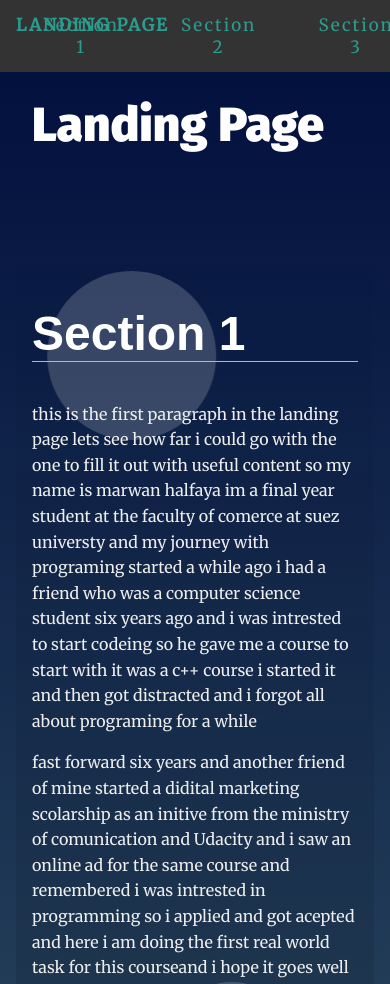
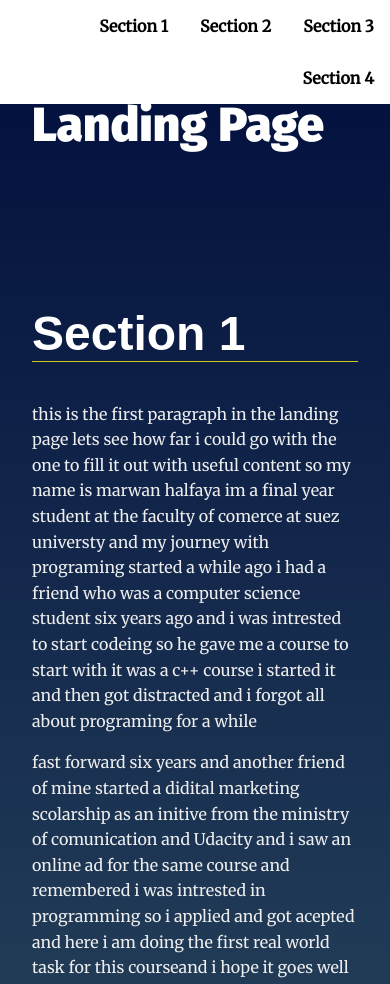
Before and after one commit to marwanhalfaya/landing_page, a plain HTML site: page index.html in a window 390 px wide. Shown: the top 984 px of the page. Drawn offline with Linux system fonts and the light colour scheme.

Commit message:
last update

```diff
--- a/css/styles.css
+++ b/css/styles.css
@@ -221,72 +221,3 @@ section.your-active-class .landing__container::after {
 		           rotate(-360deg);
 	}
 }
-header .page__header{
-    position: fixed;
-        top: 0;
-        left: 0;
-        width: 100%;
-        display: flex;
-        flex-wrap: wrap;
-        justify-content: space-between;
-        align-items: left;
-        transition: 0.6s;
-        padding: 1px
-        1px; z-index: 100000;
-        background-color: #264653;
-}
-header .landingpage{
-    position: relative;
-    font-weight: 700;
-    color: #fff;
-    text-decoration: none;
-    font-size: 2em;
-    text-transform: uppercase;
-    letter-spacing: 2px;
-    transition: 0.6s;
-}
-header ul{
-    position: relative;
-    display: flex;
-    justify-content: center;
-    align-items: center;
-}
-header ul li{
-    position: relative;
-    list-style: none;
-}
-header ul li a {
-    position: relative;
-    margin: 0 15px;
-    text-decoration: none;
-    color: #fff;
-    letter-spacing: 2px;
-    font-weight: 500px;
-    transition: 00.5s;
-    display: flex;
-}
-.navbar__menu{
-    overflow: hidden;
-    background-color: #333;
-
-}
-.navbar__menu a{
-    float: left;
-    display: block;
-    color: #2a9d8f;
-    text-align: center;
-    padding: 14px 16px;
-    text-decoration: none;
-    font-size: 17px;
-
-}
-.navbar__menu a :hover{
-    background-color: #ddd;
-    color: black;
-
-}
-.navbar__menu a:active{
-    background-color: #023e8a;
-    color: white;
-
-}
--- a/index.html
+++ b/index.html
@@ -8,7 +8,6 @@
   <!-- Load Google Fonts -->
   <link href="https://fonts.googleapis.com/css?family=Fira+Sans:900|Merriweather&display=swap" rel="stylesheet">  <!-- Load Styles -->
   <link href="css/styles.css" rel="stylesheet">
-<script src="js/app.js" defer></script>
 </head>
 <body>
   <!-- HTML Follows BEM naming conventions
@@ -16,13 +15,7 @@
   <header class="page__header">
     <nav class="navbar__menu">
       <!-- Navigation starts as empty UL that will be populated with JS -->
-      <a href= "#" class ="landingpage">landing page</a>
-      <ul id="navbar__list">
-        <li> <a href="#section1">Section 1</a></li>
-       <li> <a href="#section2">Section 2</a></li>
-       <li><a href="#section3">Section 3</a></li>
-        <li> <a href="#section4">Section 4</a></li>
-      </ul>
+      <ul id="navbar__list"></ul>
     </nav>
   </header>
   <main>
@@ -33,7 +26,6 @@
     a data attribute that will populate the li node.
     Adding more sections will automatically populate nav.
     The first section is set to active class by default -->
-   <div class="container">
     <section id="section1" data-nav="Section 1" class="your-active-class">
       <div class="landing__container">
         <h2>Section 1</h2>
@@ -88,6 +80,7 @@
          </p>
       </div>
     </section>
+  </section>
   <section id="section4" data-nav="Section 4">
     <div class="landing__container">
       <h2>Section 4</h2>
@@ -116,11 +109,11 @@
       </p>
   </div>
   </section>
-  </div>
+
   </main>
   <footer class="page__footer">
     <p>&copy Udacity</p>
   </footer>
-
+<script src="js/app.js"></script>
 </body>
 </html>
--- a/js/app.js
+++ b/js/app.js
@@ -1,18 +1,3 @@
-(function(){
-    "use strict"
-
-
-    window.addEventListener("scroll", function(){
-        const navbar__list =document.querySelector(".page__header");
-        navbar__list.classList.toggle("sticky",window.scrollY>0);
-      })
-
-
-
-
-
-
-
 /**
  *
  * Manipulating the DOM exercise.
@@ -38,13 +23,29 @@
  *
 */
 
+// counter to specify attributes and number of section
+let counter = 0;
+const createSection = () => {
+  counter++;
+  const navBar = `<section id="section${counter}" data-nav="Section ${counter}">`;
+};
 
 /**
  * End Global Variables
  * Start Helper Functions
  *
 */
+/**
+ * make list items equal to the number of sections by iterate on them*/
 
+ const navBar = document.getElementById("navbar__list");
+ const createNavItems = () => {
+   navBar.innerHTML = "";
+   document.querySelectorAll("section").forEach((section) => {
+     const listItem = `<li><a href="#${section.id}" data-nav="${section.id}" class="menu__link">${section.dataset.nav}</a></li>`;
+     navBar.insertAdjacentHTML("beforeend", listItem);
+   });
+ };
 
 
 /**
@@ -52,6 +53,45 @@
  * Begin Main Functions
  *
 */
+
+// using Element.getBoundingClientRect() to provide information about the size of the element and its position relative to its view point
+window.onscroll = function() {
+	document.querySelectorAll("section").forEach(function(active) {
+    let activeLink = navBar.querySelector(`[data-nav=${active.id}]`);
+	if(active.getBoundingClientRect().top >= -400 && active.getBoundingClientRect().top <= 150){
+
+    active.classList.add("your-active-class");
+    activeLink.classList.add("active-link");
+
+    }
+    else{
+         active.classList.remove("your-active-class");
+         activeLink.classList.remove("active-link");
+    }
+	});
+}
+
+
+//on clicink the the icon it scrolls smoothly
+navBar.addEventListener("click", (event) => {
+  event.preventDefault();
+  if (event.target.dataset.nav) {
+    document
+      .getElementById(`${event.target.dataset.nav}`)
+      .scrollIntoView({ behavior: "smooth" });
+    setTimeout(() => {
+      location.hash = `${event.target.dataset.nav}`;
+    }, 200);
+  }
+});
+
+/**
+ * create four-section dynamically by javascript instead of HTML
+ * create them links
+ * ability to observe sections
+ */
+for (let i = 1; i < 5; i++) createSection();
+createNavItems();
 
 // build the nav
 
@@ -73,6 +113,3 @@
 // Scroll to section on link click
 
 // Set sections as active
-
-
-})();
```
Also changed, not shown: 1 other file. Lines whose indentation alone changed are shown as unchanged.
